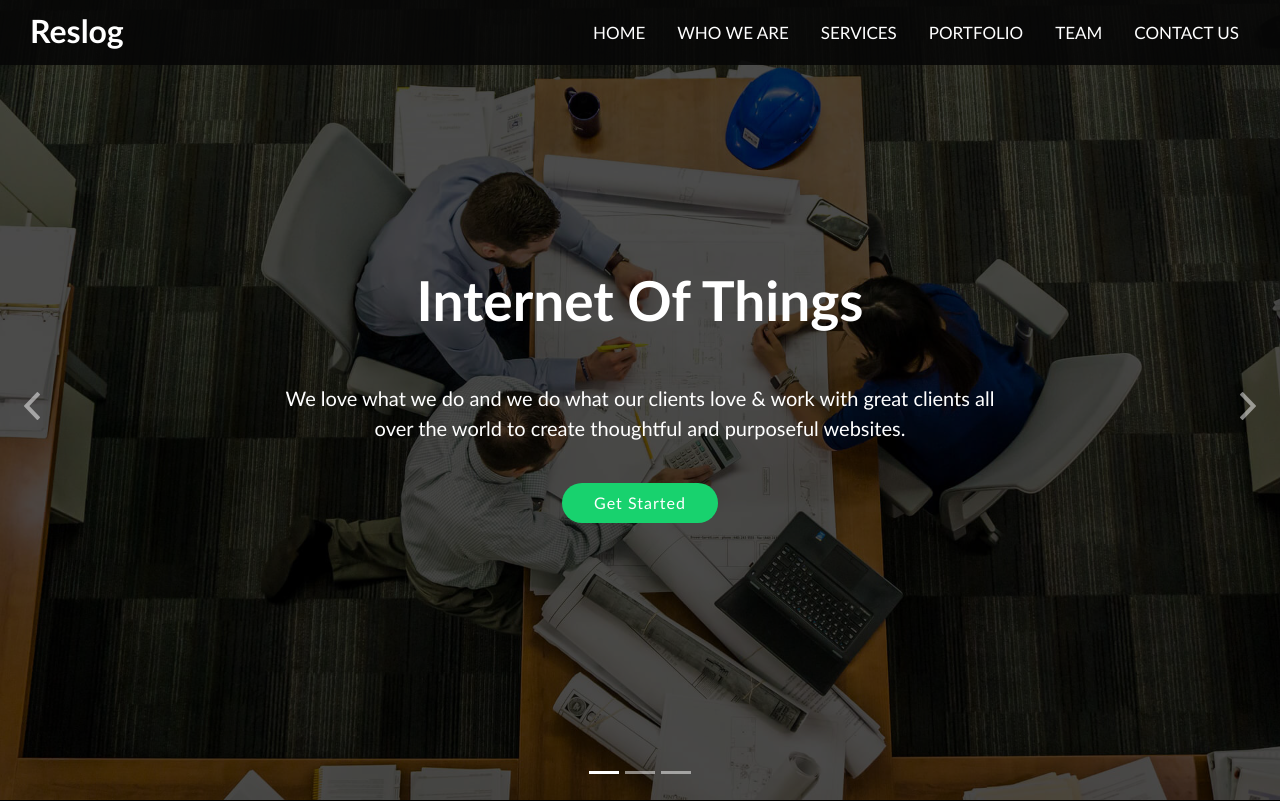
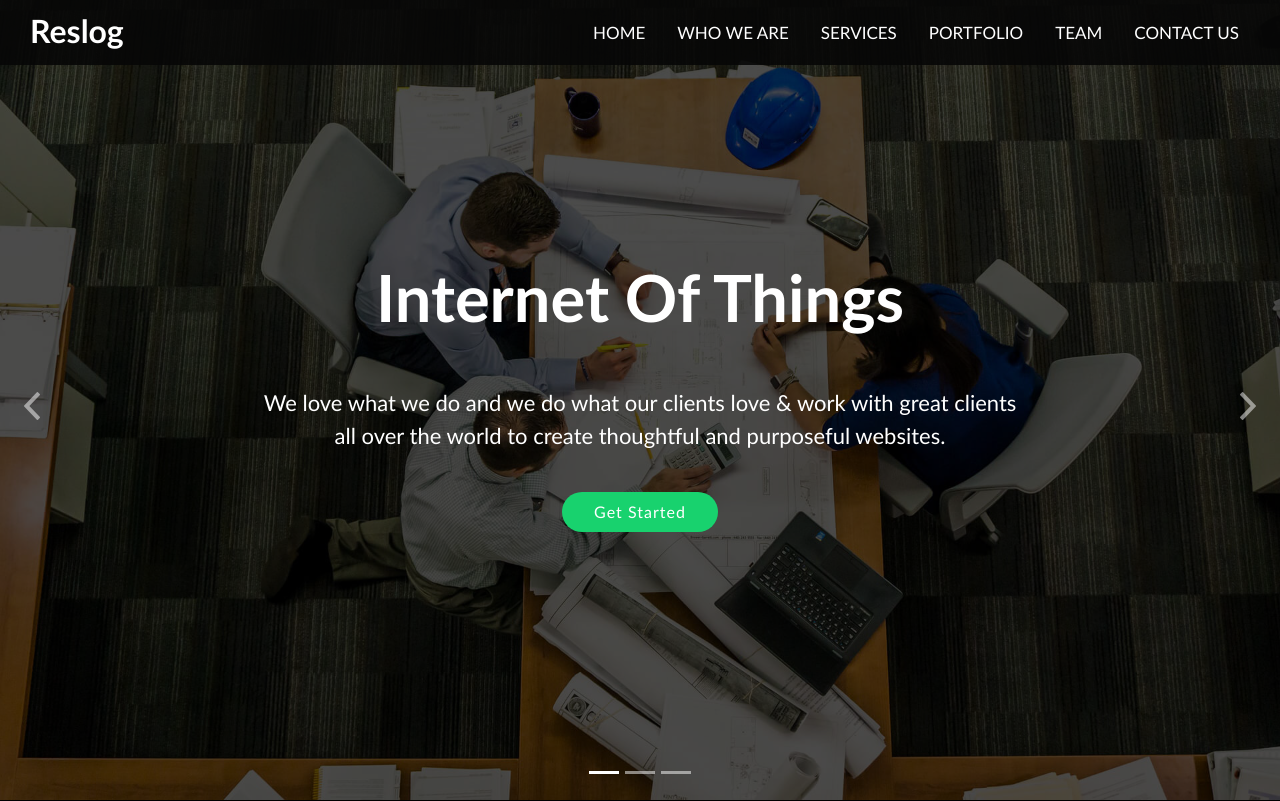
Before and after one commit to siva0812/ashiv_website, a PHP site: page / in a window 1280 px wide. Shown: the top 801 px of the page. Run offline with PHP 8.4, Linux system fonts and the light colour scheme; some web fonts are replaced.

Commit message:
Update style.css

```diff
--- a/css/style.css
+++ b/css/style.css
@@ -332,7 +332,7 @@ h6 {
 #intro h2 {
   color: #fff;
   margin-bottom: 50px;
-  font-size: 55px;
+  font-size: 65px;
   font-weight: 700;
 }
 
@@ -340,7 +340,7 @@ h6 {
   width: 80%;
   margin: 0 auto 30px auto;
   color: #fff;
-  font-size: 20px;
+  font-size: 22px;
 }
 
 #intro .carousel-fade {
```
